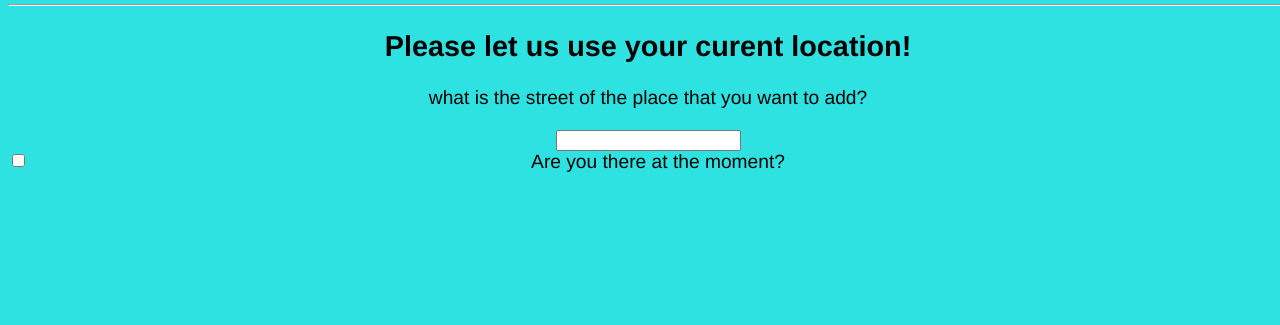
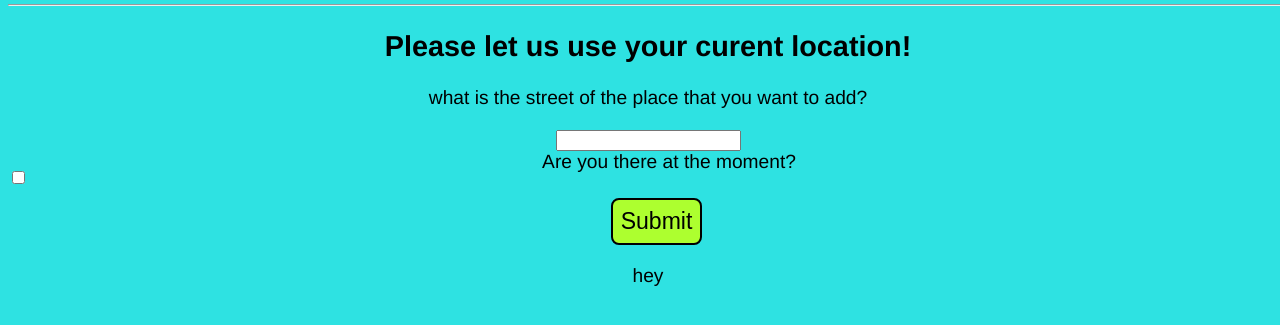
Before and after one commit to vives-projectweek-1-2020/Market-queue, a plain HTML site: page Site/html/AddArea.html in a window 1280 px wide. Shown: the part 91-416 px from the top of the page. Drawn offline with Linux system fonts and the light colour scheme.

Commit message:
started working on js get postition

```diff
--- a/Site/CSS/AddArea.css
+++ b/Site/CSS/AddArea.css
@@ -3,8 +3,14 @@
     display: inline;
 }
 #isAtPlace{
+    margin-top: 20px;
+    margin-right: 0px;
     float: inline-start;
 }
 #isThereTexts{
+    margin-left: 25px;
     display: inline;
 }
+#Submit{
+    margin-top: 25px;
+}
--- /dev/null
+++ b/Site/JavaScript/AddArea.js
@@ -0,0 +1,16 @@
+
+
+var x = document.getElementById("text");
+
+function getLocation() {
+  if (navigator.geolocation) {
+    navigator.geolocation.getCurrentPosition(showPosition);
+  } else {
+    x.innerHTML = "Geolocation is not supported by this browser.";
+  }
+}
+
+function showPosition(position) {
+  x.innerHTML = "Latitude: " + position.coords.latitude +
+  "<br>Longitude: " + position.coords.longitude;
+}
--- a/Site/html/AddArea.html
+++ b/Site/html/AddArea.html
@@ -5,6 +5,7 @@
     <meta name="viewport" content="width=device-width, initial-scale=1.0">
     <link rel="StyleSheet" href="../CSS/Index.css">
     <link rel="StyleSheet" href="../CSS/AddArea.css">
+    <script src="../JavaScript/AddArea.js"></script>
     <title>Add an area</title>
 </head>
 <body>
@@ -12,12 +13,13 @@
     <hr id="separator">
     <h2>Please let us use your curent location!</h2>
     <p id = "namePlacetext">what is the street of the place that you want to add?</p>
+
 <input type="text"  id ="streetNamePlace"/>
 <div id="grid">
     <p id = "isThereTexts">Are you there at the moment?</p>
     <input type="checkbox"  id ="isAtPlace"/>
 </div>
-
-
+<button onclick="getLocation()" class="button" id="Submit"> Submit</button>
+<p id ="text">hey</p>
 </body>
 </html>
```
